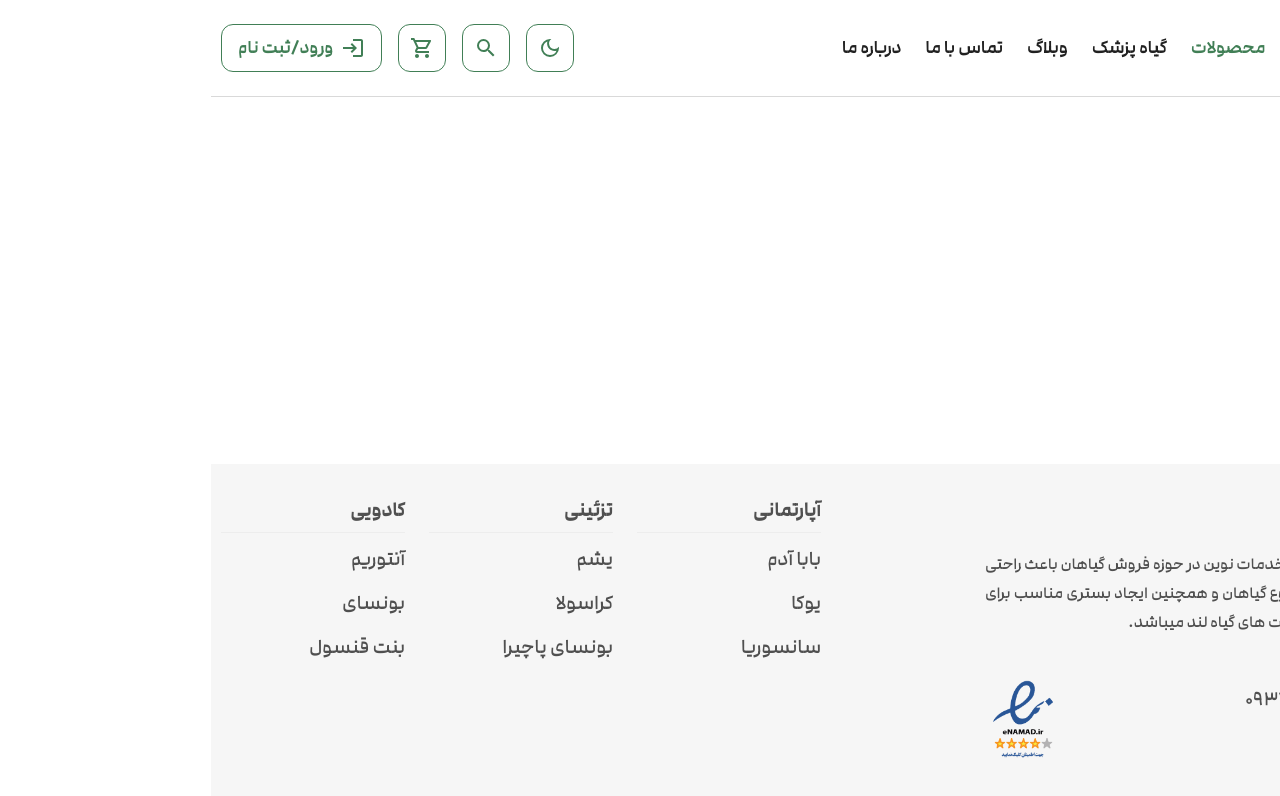
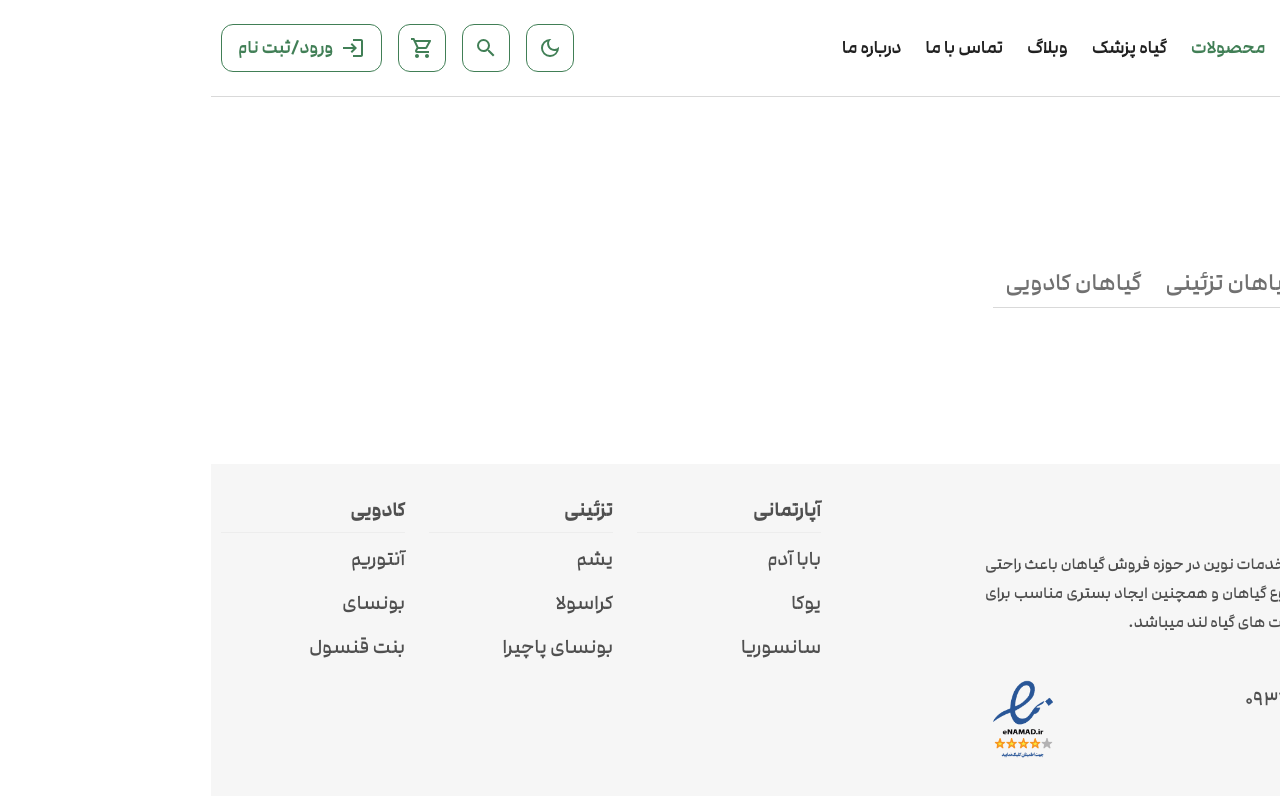
Before and after one commit to alisadeghi192/nextjs-full-stack-ecommerce-giahland, a Next.js app: page /products in a window 1280 px wide. Shown: the top 796 px of the page. Built offline with nearby package versions, Linux system fonts and the light colour scheme.

Commit message:
feat(products): add products page with tabs and breadcrumb

```diff
--- a/src/app/(public)/products/page.tsx
+++ b/src/app/(public)/products/page.tsx
@@ -1,12 +1,41 @@
-import React from 'react'
-import Breadcrumb from '@@/components/shared/ui/Breadcrumb'
+'use client'
+import React, { useState } from "react";
+import Breadcrumb from "@@/components/shared/ui/Breadcrumb";
 
 function page() {
+  interface productsTab {
+    id: string;
+    label: string;
+  }
+  const tabs: productsTab[] = [
+    { id: "indoor", label: "گیاهان آپارتمانی" },
+    { id: "decoration", label: "گیاهان تزئینی" },
+    { id: "gift", label: "گیاهان کادویی" },
+  ];
+  const [activeTab, setActiveTab] = useState<string>(tabs[0].id);
+  const handleTabClick = (tabId: string) => {
+    setActiveTab(tabId);
+  };
   return (
-    <main className='container'>
-        <Breadcrumb/>
+    <main className="container">
+      <Breadcrumb />
+      <section>
+        <div>
+          <div>
+            {tabs.map((tab) => (
+              <button
+                key={tab.id}
+                className={`text-neutral9 border-neutral5 cursor-pointer border-b p-3 text-2xl/6 font-normal transition-all ${activeTab === tab.id ? 'font-bold! text-primary! border-b-2! border-primary!' : ''}`}
+                onClick={()=> handleTabClick(tab.id)}
+              >
+                {tab.label}
+              </button>
+            ))}
+          </div>
+        </div>
+      </section>
     </main>
-  )
+  );
 }
 
-export default page
+export default page;
```
